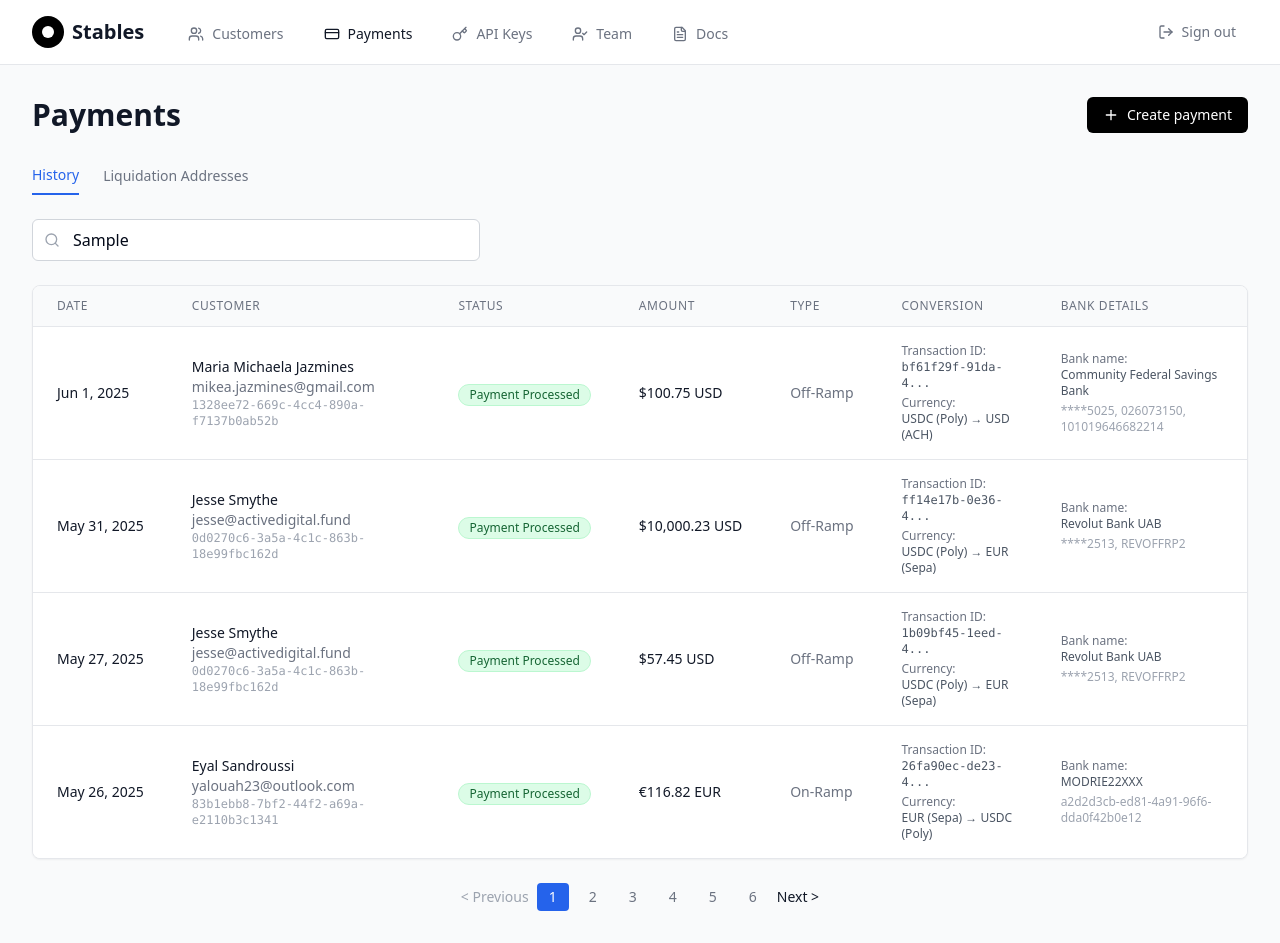
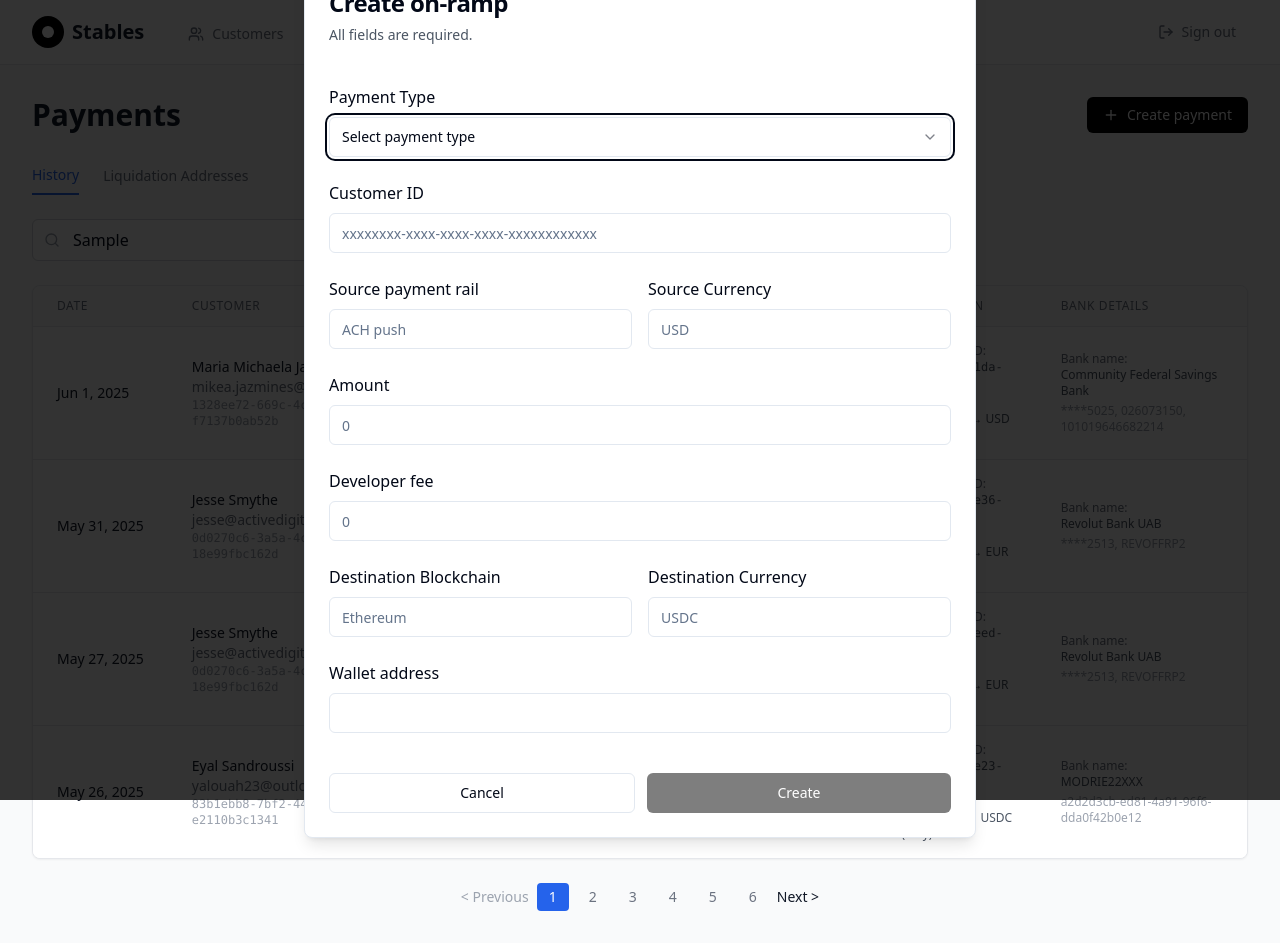
Before and after one commit to highlag555/stable-admin-view, a React (Vite) app: page /payments in a window 1280 px wide. Both pictures are taken after typing "Sample" into the empty fields and a click on the button "Create payment". Built offline with nearby package versions, Linux system fonts and the light colour scheme.

Commit message:
Add payment creation modal
Add payment type dropdown to the payment creation modal.

```diff
--- a/src/pages/Payments.tsx
+++ b/src/pages/Payments.tsx
@@ -1,8 +1,35 @@
-
 import { Search, Plus } from 'lucide-react';
+import { useState } from 'react';
 import StatusBadge from '../components/StatusBadge';
+import {
+  Dialog,
+  DialogContent,
+  DialogHeader,
+  DialogTitle,
+} from "../components/ui/dialog";
+import { Button } from "../components/ui/button";
+import { Input } from "../components/ui/input";
+import { Label } from "../components/ui/label";
+import {
+  Select,
+  SelectContent,
+  SelectItem,
+  SelectTrigger,
+  SelectValue,
+} from "../components/ui/select";
 
 const Payments = () => {
+  const [isCreateModalOpen, setIsCreateModalOpen] = useState(false);
+  const [paymentType, setPaymentType] = useState<string>('');
+  const [customerId, setCustomerId] = useState('');
+  const [sourcePaymentRail, setSourcePaymentRail] = useState('');
+  const [sourceCurrency, setSourceCurrency] = useState('');
+  const [amount, setAmount] = useState('');
+  const [developerFee, setDeveloperFee] = useState('');
+  const [destinationBlockchain, setDestinationBlockchain] = useState('');
+  const [destinationCurrency, setDestinationCurrency] = useState('');
+  const [walletAddress, setWalletAddress] = useState('');
+
   const payments = [
     {
       date: 'Jun 1, 2025',
@@ -58,11 +85,53 @@ const Payments = () => {
     }
   ];
 
+  const handleCreatePayment = () => {
+    console.log('Creating payment:', {
+      paymentType,
+      customerId,
+      sourcePaymentRail,
+      sourceCurrency,
+      amount,
+      developerFee,
+      destinationBlockchain,
+      destinationCurrency,
+      walletAddress
+    });
+
+    // Reset form and close modal
+    setPaymentType('');
+    setCustomerId('');
+    setSourcePaymentRail('');
+    setSourceCurrency('');
+    setAmount('');
+    setDeveloperFee('');
+    setDestinationBlockchain('');
+    setDestinationCurrency('');
+    setWalletAddress('');
+    setIsCreateModalOpen(false);
+  };
+
+  const handleCancelCreate = () => {
+    setPaymentType('');
+    setCustomerId('');
+    setSourcePaymentRail('');
+    setSourceCurrency('');
+    setAmount('');
+    setDeveloperFee('');
+    setDestinationBlockchain('');
+    setDestinationCurrency('');
+    setWalletAddress('');
+    setIsCreateModalOpen(false);
+  };
+
   return (
     <div className="max-w-7xl mx-auto px-4 sm:px-6 lg:px-8 py-8">
       <div className="flex justify-between items-center mb-8">
         <h1 className="text-3xl font-bold text-gray-900">Payments</h1>
-        <button className="inline-flex items-center px-4 py-2 bg-black text-white text-sm font-medium rounded-md hover:bg-gray-800 transition-colors duration-200">
+        <button
+          onClick={() => setIsCreateModalOpen(true)}
+          className="inline-flex items-center px-4 py-2 bg-black text-white text-sm font-medium rounded-md hover:bg-gray-800 transition-colors duration-200"
+        >
           <Plus className="w-4 h-4 mr-2" />
           Create payment
         </button>
@@ -148,6 +217,155 @@ const Payments = () => {
         ))}
         <button className="text-gray-900 text-sm font-medium">Next {'>'}</button>
       </div>
+
+      {/* Create Payment Modal */}
+      <Dialog open={isCreateModalOpen} onOpenChange={setIsCreateModalOpen}>
+        <DialogContent className="sm:max-w-2xl">
+          <DialogHeader>
+            <DialogTitle className="text-2xl font-bold">Create on-ramp</DialogTitle>
+            <p className="text-sm text-gray-600 mt-1">All fields are required.</p>
+          </DialogHeader>
+          <div className="space-y-6 mt-6">
+            <div className="space-y-2">
+              <Label htmlFor="payment-type" className="text-base font-medium">
+                Payment Type
+              </Label>
+              <Select value={paymentType} onValueChange={setPaymentType}>
+                <SelectTrigger>
+                  <SelectValue placeholder="Select payment type" />
+                </SelectTrigger>
+                <SelectContent>
+                  <SelectItem value="on-ramp">On-Ramp</SelectItem>
+                  <SelectItem value="off-ramp">Off-Ramp</SelectItem>
+                </SelectContent>
+              </Select>
+            </div>
+
+            <div className="space-y-2">
+              <Label htmlFor="customer-id" className="text-base font-medium">
+                Customer ID
+              </Label>
+              <Input
+                id="customer-id"
+                placeholder="xxxxxxxx-xxxx-xxxx-xxxx-xxxxxxxxxxxx"
+                value={customerId}
+                onChange={(e) => setCustomerId(e.target.value)}
+                className="w-full"
+              />
+            </div>
+
+            <div className="grid grid-cols-2 gap-4">
+              <div className="space-y-2">
+                <Label htmlFor="source-payment-rail" className="text-base font-medium">
+                  Source payment rail
+                </Label>
+                <Input
+                  id="source-payment-rail"
+                  placeholder="ACH push"
+                  value={sourcePaymentRail}
+                  onChange={(e) => setSourcePaymentRail(e.target.value)}
+                  className="w-full"
+                />
+              </div>
+              <div className="space-y-2">
+                <Label htmlFor="source-currency" className="text-base font-medium">
+                  Source Currency
+                </Label>
+                <Input
+                  id="source-currency"
+                  placeholder="USD"
+                  value={sourceCurrency}
+                  onChange={(e) => setSourceCurrency(e.target.value)}
+                  className="w-full"
+                />
+              </div>
+            </div>
+
+            <div className="space-y-2">
+              <Label htmlFor="amount" className="text-base font-medium">
+                Amount
+              </Label>
+              <Input
+                id="amount"
+                placeholder="0"
+                value={amount}
+                onChange={(e) => setAmount(e.target.value)}
+                className="w-full"
+              />
+            </div>
+
+            <div className="space-y-2">
+              <Label htmlFor="developer-fee" className="text-base font-medium">
+                Developer fee
+              </Label>
+              <Input
+                id="developer-fee"
+                placeholder="0"
+                value={developerFee}
+                onChange={(e) => setDeveloperFee(e.target.value)}
+                className="w-full"
+              />
+            </div>
+
+            <div className="grid grid-cols-2 gap-4">
+              <div className="space-y-2">
+                <Label htmlFor="destination-blockchain" className="text-base font-medium">
+                  Destination Blockchain
+                </Label>
+                <Input
+                  id="destination-blockchain"
+                  placeholder="Ethereum"
+                  value={destinationBlockchain}
+                  onChange={(e) => setDestinationBlockchain(e.target.value)}
+                  className="w-full"
+                />
+              </div>
+              <div className="space-y-2">
+                <Label htmlFor="destination-currency" className="text-base font-medium">
+                  Destination Currency
+                </Label>
+                <Input
+                  id="destination-currency"
+                  placeholder="USDC"
+                  value={destinationCurrency}
+                  onChange={(e) => setDestinationCurrency(e.target.value)}
+                  className="w-full"
+                />
+              </div>
+            </div>
+
+            <div className="space-y-2">
+              <Label htmlFor="wallet-address" className="text-base font-medium">
+                Wallet address
+              </Label>
+              <Input
+                id="wallet-address"
+                placeholder=""
+                value={walletAddress}
+                onChange={(e) => setWalletAddress(e.target.value)}
+                className="w-full"
+              />
+            </div>
+
+            <div className="flex gap-3 pt-4">
+              <Button
+                variant="outline"
+                onClick={handleCancelCreate}
+                className="flex-1"
+              >
+                Cancel
+              </Button>
+              <Button
+                onClick={handleCreatePayment}
+                disabled={!paymentType || !customerId || !amount}
+                className="flex-1 bg-black hover:bg-gray-800 text-white"
+              >
+                Create
+              </Button>
+            </div>
+          </div>
+        </DialogContent>
+      </Dialog>
     </div>
   );
 };
```
